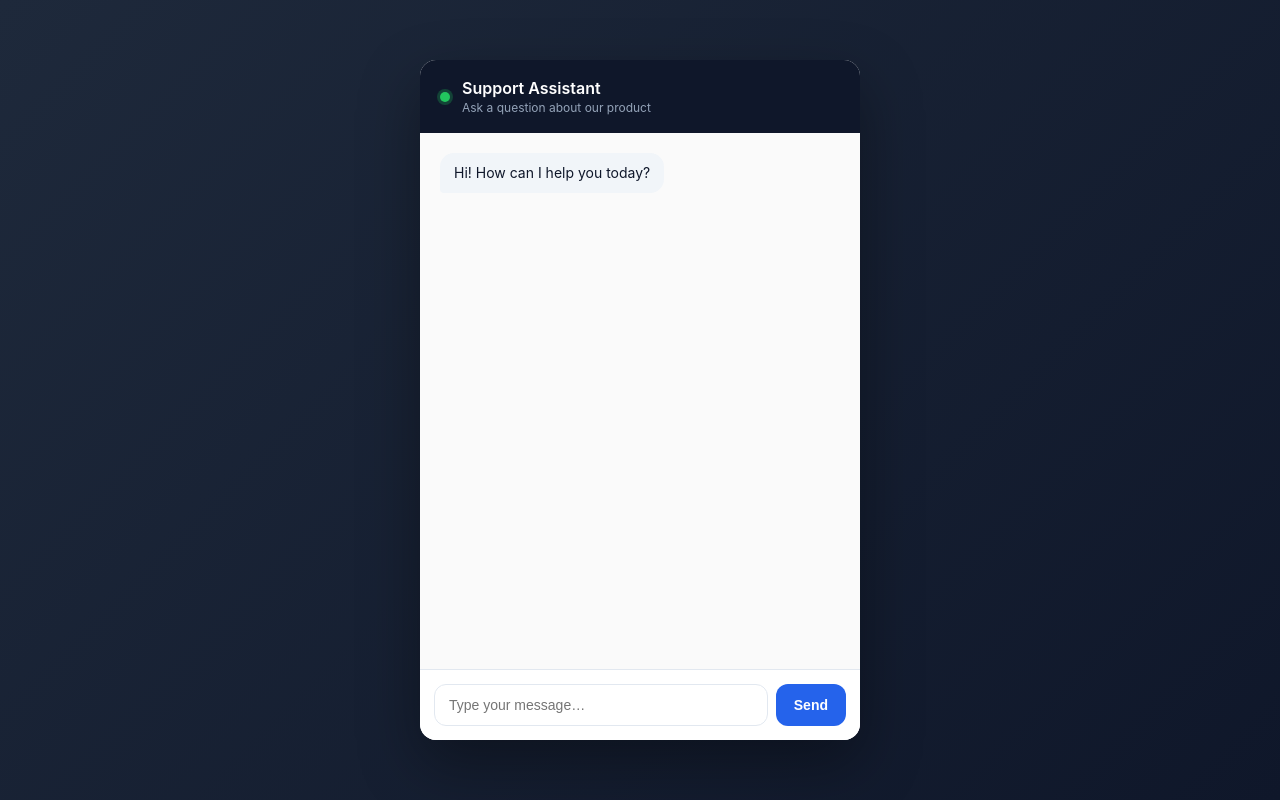
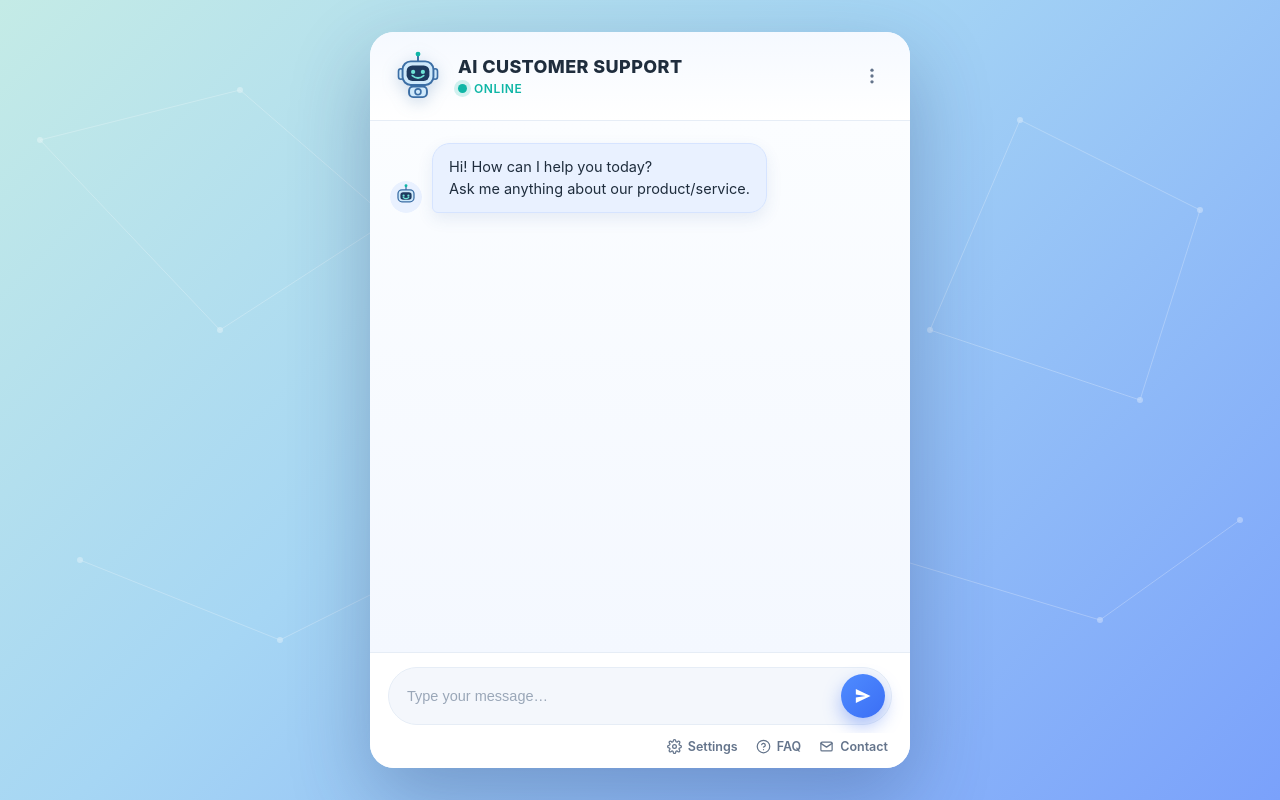
Before and after one commit to AmjadDev0/AI-Customer-Support-Chatbot-RAG, a website: page public/index.html in a window 1280 px wide. Drawn offline with Linux system fonts and the light colour scheme.

Commit message:
Redesign chat widget UI
- Gradient backdrop with subtle network texture and a robot-mascot header
- Online status, avatar + bubble message rows, refined typing + handoff button
- Pill composer with circular send button and Settings/FAQ/Contact footer
- Branded gradient customer avatar with a cleaner person silhouette

```diff
--- /dev/null
+++ b/public/css/styles.css
@@ -0,0 +1,292 @@
+:root {
+  --ink: #1f2d3d;
+  --muted: #64748b;
+  --accent: #0fb6a6;          /* teal — online + links */
+  --primary: #4f8cff;         /* blue — send button */
+  --primary-deep: #3b6ef5;
+  --card: #ffffff;
+  --bot-bubble: #e9f1ff;
+  --bot-bubble-edge: #d6e4ff;
+  --user-bubble: #ffffff;
+  --border: #e6edf6;
+  --radius: 24px;
+}
+
+* { box-sizing: border-box; }
+
+html, body { height: 100%; }
+
+body {
+  margin: 0;
+  min-height: 100vh;
+  display: flex;
+  align-items: center;
+  justify-content: center;
+  padding: 24px;
+  color: var(--ink);
+  font-family: -apple-system, BlinkMacSystemFont, "Segoe UI", Roboto, Helvetica, Arial, sans-serif;
+  background: linear-gradient(135deg, #c4ebe6 0%, #a6d6f4 42%, #7aa1fb 100%);
+  position: relative;
+  overflow: hidden;
+}
+
+/* Faint network / constellation texture behind the card. */
+.bg-net {
+  position: fixed;
+  inset: 0;
+  width: 100%;
+  height: 100%;
+  object-fit: cover;          /* mirrors the SVG's preserveAspectRatio slice */
+  pointer-events: none;
+  opacity: 0.5;
+  z-index: 0;
+}
+
+.widget {
+  position: relative;
+  z-index: 1;
+  width: 100%;
+  max-width: 540px;
+  height: min(760px, 92vh);
+  background: var(--card);
+  border-radius: var(--radius);
+  box-shadow: 0 30px 80px rgba(33, 56, 110, 0.32);
+  display: flex;
+  flex-direction: column;
+  overflow: hidden;
+}
+
+/* ---------- Header ---------- */
+header {
+  display: flex;
+  align-items: center;
+  gap: 14px;
+  padding: 18px 22px;
+  background: linear-gradient(180deg, #f5f9ff 0%, #ffffff 100%);
+  border-bottom: 1px solid var(--border);
+}
+.avatar-lg {
+  width: 52px;
+  height: 52px;
+  flex: 0 0 auto;
+  filter: drop-shadow(0 4px 8px rgba(59, 110, 165, 0.25));
+}
+header .titles { flex: 1; min-width: 0; }
+header h1 {
+  margin: 0;
+  font-size: 18px;
+  font-weight: 800;
+  letter-spacing: 0.4px;
+  text-transform: uppercase;
+  color: var(--ink);
+}
+.status {
+  display: inline-flex;
+  align-items: center;
+  gap: 7px;
+  margin-top: 3px;
+  font-size: 12px;
+  font-weight: 600;
+  letter-spacing: 0.6px;
+  text-transform: uppercase;
+  color: var(--accent);
+}
+.status .dot {
+  width: 9px;
+  height: 9px;
+  border-radius: 50%;
+  background: var(--accent);
+  box-shadow: 0 0 0 4px rgba(15, 182, 166, 0.18);
+}
+.menu {
+  flex: 0 0 auto;
+  border: none;
+  background: transparent;
+  color: var(--muted);
+  cursor: pointer;
+  padding: 6px;
+  border-radius: 8px;
+  line-height: 0;
+}
+.menu:hover { background: #eef3fb; }
+
+/* ---------- Messages ---------- */
+#messages {
+  flex: 1;
+  overflow-y: auto;
+  padding: 22px 20px;
+  display: flex;
+  flex-direction: column;
+  gap: 16px;
+  background: linear-gradient(180deg, #fbfdff 0%, #f4f8ff 100%);
+}
+#messages::-webkit-scrollbar { width: 8px; }
+#messages::-webkit-scrollbar-thumb {
+  background: #d6e2f2;
+  border-radius: 8px;
+}
+
+.row {
+  display: flex;
+  align-items: flex-end;
+  gap: 10px;
+  max-width: 100%;
+}
+.row.user { flex-direction: row-reverse; }
+
+.avatar-sm {
+  width: 32px;
+  height: 32px;
+  flex: 0 0 auto;
+  border-radius: 50%;
+}
+
+.bubble {
+  max-width: 78%;
+  padding: 12px 16px;
+  border-radius: 18px;
+  line-height: 1.5;
+  font-size: 14.5px;
+  white-space: pre-wrap;
+  word-wrap: break-word;
+  box-shadow: 0 6px 16px rgba(46, 86, 160, 0.10);
+  animation: pop 0.22s ease;
+}
+@keyframes pop {
+  from { opacity: 0; transform: translateY(6px) scale(0.98); }
+  to { opacity: 1; transform: translateY(0) scale(1); }
+}
+
+.row.bot .bubble {
+  background: var(--bot-bubble);
+  border: 1px solid var(--bot-bubble-edge);
+  color: var(--ink);
+  border-bottom-left-radius: 6px;
+}
+.row.user .bubble {
+  background: var(--user-bubble);
+  border: 1px solid var(--border);
+  color: var(--ink);
+  border-bottom-right-radius: 6px;
+}
+.row.error .bubble {
+  background: #fff1f1;
+  border: 1px solid #ffd5d5;
+  color: #b42318;
+}
+
+/* Typing indicator */
+.typing { display: inline-flex; gap: 5px; padding: 2px 0; }
+.typing span {
+  width: 7px; height: 7px; border-radius: 50%;
+  background: #9bb4d8;
+  animation: blink 1.2s infinite ease-in-out both;
+}
+.typing span:nth-child(2) { animation-delay: 0.2s; }
+.typing span:nth-child(3) { animation-delay: 0.4s; }
+@keyframes blink { 0%, 80%, 100% { opacity: 0.25; } 40% { opacity: 1; } }
+
+/* Handoff button */
+.handoff {
+  display: flex;
+  padding-left: 42px;       /* align under bot bubbles */
+}
+.handoff button {
+  border: none;
+  background: linear-gradient(135deg, #ffb648, #ff9a3d);
+  color: #fff;
+  font-weight: 700;
+  font-size: 13.5px;
+  padding: 11px 18px;
+  border-radius: 14px;
+  cursor: pointer;
+  display: inline-flex;
+  align-items: center;
+  gap: 8px;
+  box-shadow: 0 8px 18px rgba(255, 150, 60, 0.35);
+  transition: transform 0.12s ease, filter 0.15s ease;
+}
+.handoff button:hover { filter: brightness(1.04); transform: translateY(-1px); }
+
+/* ---------- Composer ---------- */
+.composer {
+  padding: 14px 18px 8px;
+  background: #ffffff;
+  border-top: 1px solid var(--border);
+}
+form {
+  display: flex;
+  align-items: center;
+  gap: 10px;
+  background: #f4f7fc;
+  border: 1px solid var(--border);
+  border-radius: 999px;
+  padding: 6px 6px 6px 18px;
+  transition: border-color 0.15s ease, box-shadow 0.15s ease;
+}
+form:focus-within {
+  border-color: var(--primary);
+  box-shadow: 0 0 0 4px rgba(79, 140, 255, 0.15);
+}
+#input {
+  flex: 1;
+  border: none;
+  background: transparent;
+  padding: 10px 0;
+  font-size: 14.5px;
+  color: var(--ink);
+  outline: none;
+}
+#input::placeholder { color: #9aa7b8; }
+#send {
+  flex: 0 0 auto;
+  width: 44px;
+  height: 44px;
+  border: none;
+  border-radius: 50%;
+  background: linear-gradient(135deg, var(--primary), var(--primary-deep));
+  color: #fff;
+  cursor: pointer;
+  display: inline-flex;
+  align-items: center;
+  justify-content: center;
+  box-shadow: 0 8px 18px rgba(59, 110, 245, 0.4);
+  transition: transform 0.12s ease, filter 0.15s ease;
+}
+#send:hover:not(:disabled) { filter: brightness(1.05); transform: translateY(-1px); }
+#send:disabled { opacity: 0.45; cursor: not-allowed; box-shadow: none; }
+
+/* ---------- Footer ---------- */
+.footer {
+  display: flex;
+  justify-content: flex-end;
+  gap: 18px;
+  padding: 6px 22px 14px;
+  background: #ffffff;
+}
+.footer a {
+  display: inline-flex;
+  align-items: center;
+  gap: 6px;
+  font-size: 12.5px;
+  font-weight: 600;
+  color: var(--muted);
+  text-decoration: none;
+  transition: color 0.15s ease;
+}
+.footer a:hover { color: var(--accent); }
+.footer-icon { width: 15px; height: 15px; flex: 0 0 auto; }
+
+/* Menu + send button icons */
+.menu-icon { width: 20px; height: 20px; display: block; }
+.send-icon { width: 20px; height: 20px; }
+
+@media (max-width: 560px) {
+  body { padding: 0; }
+  .widget { height: 100vh; max-width: none; border-radius: 0; }
+  .bubble { max-width: 82%; }
+}
+
+@media (prefers-reduced-motion: reduce) {
+  .bubble, #send, .handoff button, .typing span { animation: none !important; transition: none !important; }
+}
--- a/public/index.html
+++ b/public/index.html
@@ -3,254 +3,51 @@
 <head>
   <meta charset="UTF-8" />
   <meta name="viewport" content="width=device-width, initial-scale=1.0" />
-  <title>Support Assistant</title>
-  <style>
-    :root {
-      --bg: #0f172a;
-      --panel: #ffffff;
-      --user: #2563eb;
-      --bot: #f1f5f9;
-      --bot-text: #0f172a;
-      --muted: #64748b;
-      --border: #e2e8f0;
-      --accent: #f59e0b;
-      --radius: 16px;
-    }
-    * { box-sizing: border-box; }
-    body {
-      margin: 0;
-      min-height: 100vh;
-      display: flex;
-      align-items: center;
-      justify-content: center;
-      background: linear-gradient(135deg, #1e293b, #0f172a);
-      font-family: -apple-system, BlinkMacSystemFont, "Segoe UI", Roboto, Helvetica, Arial, sans-serif;
-      color: var(--bot-text);
-      padding: 16px;
-    }
-    .widget {
-      width: 100%;
-      max-width: 440px;
-      height: min(680px, 90vh);
-      background: var(--panel);
-      border-radius: var(--radius);
-      box-shadow: 0 24px 60px rgba(0, 0, 0, 0.35);
-      display: flex;
-      flex-direction: column;
-      overflow: hidden;
-    }
-    header {
-      padding: 18px 20px;
-      background: var(--bg);
-      color: #fff;
-      display: flex;
-      align-items: center;
-      gap: 12px;
-    }
-    header .dot {
-      width: 10px;
-      height: 10px;
-      border-radius: 50%;
-      background: #22c55e;
-      box-shadow: 0 0 0 3px rgba(34, 197, 94, 0.25);
-    }
-    header h1 { font-size: 16px; margin: 0; font-weight: 600; }
-    header p { margin: 2px 0 0; font-size: 12px; color: #94a3b8; }
-    #messages {
-      flex: 1;
-      overflow-y: auto;
-      padding: 20px;
-      display: flex;
-      flex-direction: column;
-      gap: 12px;
-      background: #fafafa;
-    }
-    .msg {
-      max-width: 82%;
-      padding: 10px 14px;
-      border-radius: 14px;
-      line-height: 1.45;
-      font-size: 14px;
-      white-space: pre-wrap;
-      word-wrap: break-word;
-      animation: fade 0.2s ease;
-    }
-    @keyframes fade {
-      from { opacity: 0; transform: translateY(4px); }
-      to { opacity: 1; transform: translateY(0); }
-    }
-    .msg.user {
-      align-self: flex-end;
-      background: var(--user);
-      color: #fff;
-      border-bottom-right-radius: 4px;
-    }
-    .msg.bot {
-      align-self: flex-start;
-      background: var(--bot);
-      color: var(--bot-text);
-      border-bottom-left-radius: 4px;
-    }
-    .msg.error { background: #fee2e2; color: #991b1b; }
-    .typing { display: inline-flex; gap: 4px; }
-    .typing span {
-      width: 6px; height: 6px; border-radius: 50%;
-      background: var(--muted);
-      animation: blink 1.2s infinite ease-in-out both;
-    }
-    .typing span:nth-child(2) { animation-delay: 0.2s; }
-    .typing span:nth-child(3) { animation-delay: 0.4s; }
-    @keyframes blink { 0%, 80%, 100% { opacity: 0.2; } 40% { opacity: 1; } }
-    .handoff {
-      align-self: flex-start;
-      max-width: 82%;
-    }
-    .handoff button {
-      border: none;
-      background: var(--accent);
-      color: #fff;
-      font-weight: 600;
-      font-size: 13px;
-      padding: 10px 16px;
-      border-radius: 12px;
-      cursor: pointer;
-      display: inline-flex;
-      align-items: center;
-      gap: 8px;
-      transition: filter 0.15s ease;
-    }
-    .handoff button:hover { filter: brightness(1.05); }
-    form {
-      display: flex;
-      gap: 8px;
-      padding: 14px;
-      border-top: 1px solid var(--border);
-      background: #fff;
-    }
-    #input {
-      flex: 1;
-      border: 1px solid var(--border);
-      border-radius: 12px;
-      padding: 12px 14px;
-      font-size: 14px;
-      outline: none;
-      transition: border-color 0.15s ease;
-    }
-    #input:focus { border-color: var(--user); }
-    #send {
-      border: none;
-      background: var(--user);
-      color: #fff;
-      border-radius: 12px;
-      padding: 0 18px;
-      font-size: 14px;
-      font-weight: 600;
-      cursor: pointer;
-    }
-    #send:disabled { opacity: 0.5; cursor: not-allowed; }
-  </style>
+  <title>AI Customer Support</title>
+  <link rel="stylesheet" href="css/styles.css" />
 </head>
 <body>
+  <img class="bg-net" src="assets/bg-net.svg" aria-hidden="true" />
+
   <div class="widget">
     <header>
-      <span class="dot"></span>
-      <div>
-        <h1>Support Assistant</h1>
-        <p>Ask a question about our product</p>
+      <img class="avatar-lg" src="assets/mascot.svg" aria-hidden="true" />
+      <div class="titles">
+        <h1>AI Customer Support</h1>
+        <span class="status"><span class="dot"></span>Online</span>
       </div>
+      <button class="menu" type="button" aria-label="Menu" title="Menu">
+        <img class="menu-icon" src="assets/icons/menu.svg" />
+      </button>
     </header>
 
-    <div id="messages"></div>
+    <div id="messages" role="log" aria-live="polite" aria-label="Conversation"></div>
 
-    <form id="form" autocomplete="off">
-      <input id="input" type="text" placeholder="Type your message…" required />
-      <button id="send" type="submit">Send</button>
-    </form>
+    <div class="composer">
+      <form id="form" autocomplete="off">
+        <input id="input" type="text" placeholder="Type your message…" aria-label="Message" required />
+        <button id="send" type="submit" aria-label="Send message">
+          <img class="send-icon" src="assets/icons/send.svg" />
+        </button>
+      </form>
+    </div>
+
+    <nav class="footer" aria-label="Support links">
+      <a href="#" id="settings-link">
+        <img class="footer-icon" src="assets/icons/settings.svg" />
+        Settings
+      </a>
+      <a href="#" id="faq-link">
+        <img class="footer-icon" src="assets/icons/faq.svg" />
+        FAQ
+      </a>
+      <a href="#" id="contact-link">
+        <img class="footer-icon" src="assets/icons/contact.svg" />
+        Contact
+      </a>
+    </nav>
   </div>
 
-  <script>
-    const messagesEl = document.getElementById('messages');
-    const form = document.getElementById('form');
-    const input = document.getElementById('input');
-    const sendBtn = document.getElementById('send');
-
-    // Update this to a real contact channel for your support team.
-    const SUPPORT_URL = 'mailto:support@example.com';
-
-    function addMessage(text, role) {
-      const el = document.createElement('div');
-      el.className = `msg ${role}`;
-      el.textContent = text;
-      messagesEl.appendChild(el);
-      scrollToBottom();
-      return el;
-    }
-
-    function addHandoffButton() {
-      const wrap = document.createElement('div');
-      wrap.className = 'handoff';
-      const btn = document.createElement('button');
-      btn.type = 'button';
-      btn.innerHTML = '🙋 Contact human support';
-      btn.addEventListener('click', () => { window.location.href = SUPPORT_URL; });
-      wrap.appendChild(btn);
-      messagesEl.appendChild(wrap);
-      scrollToBottom();
-    }
-
-    function showTyping() {
-      const el = document.createElement('div');
-      el.className = 'msg bot';
-      el.innerHTML = '<span class="typing"><span></span><span></span><span></span></span>';
-      messagesEl.appendChild(el);
-      scrollToBottom();
-      return el;
-    }
-
-    function scrollToBottom() {
-      messagesEl.scrollTop = messagesEl.scrollHeight;
-    }
-
-    async function sendMessage(message) {
-      const typingEl = showTyping();
-      try {
-        const res = await fetch('/chat', {
-          method: 'POST',
-          headers: { 'Content-Type': 'application/json' },
-          body: JSON.stringify({ message }),
-        });
-        const data = await res.json();
-        typingEl.remove();
-
-        if (!res.ok) {
-          addMessage(data.error || 'Something went wrong.', 'error');
-          return;
-        }
-
-        addMessage(data.answer, 'bot');
-        if (data.handoff) addHandoffButton();
-      } catch (err) {
-        typingEl.remove();
-        addMessage('Network error — please try again.', 'error');
-      }
-    }
-
-    form.addEventListener('submit', async (e) => {
-      e.preventDefault();
-      const message = input.value.trim();
-      if (!message) return;
-
-      addMessage(message, 'user');
-      input.value = '';
-      input.focus();
-      sendBtn.disabled = true;
-
-      await sendMessage(message);
-      sendBtn.disabled = false;
-    });
-
-    // Greeting
-    addMessage('Hi! How can I help you today?', 'bot');
-  </script>
+  <script src="js/chat.js"></script>
 </body>
 </html>
--- /dev/null
+++ b/public/js/chat.js
@@ -0,0 +1,107 @@
+const messagesEl = document.getElementById('messages');
+const form = document.getElementById('form');
+const input = document.getElementById('input');
+const sendBtn = document.getElementById('send');
+
+// Update this to a real contact channel for your support team.
+const SUPPORT_URL = 'mailto:support@example.com';
+
+// Small avatars reused per message.
+const BOT_AVATAR = '<img class="avatar-sm" src="assets/bot-avatar.svg" alt="" />';
+const USER_AVATAR = '<img class="avatar-sm" src="assets/user-avatar.svg" alt="" />';
+
+function makeRow(role) {
+  const row = document.createElement('div');
+  row.className = `row ${role}`;
+  if (role === 'user') {
+    row.innerHTML = USER_AVATAR;
+  } else {
+    row.innerHTML = BOT_AVATAR; // bot + error both get the bot avatar
+  }
+  return row;
+}
+
+function addMessage(text, role) {
+  const row = makeRow(role);
+  const bubble = document.createElement('div');
+  bubble.className = 'bubble';
+  bubble.textContent = text;
+  row.appendChild(bubble);
+  messagesEl.appendChild(row);
+  scrollToBottom();
+  return row;
+}
+
+function addHandoffButton() {
+  const wrap = document.createElement('div');
+  wrap.className = 'handoff';
+  const btn = document.createElement('button');
+  btn.type = 'button';
+  btn.innerHTML = '🙋 Contact human support';
+  btn.addEventListener('click', () => { window.location.href = SUPPORT_URL; });
+  wrap.appendChild(btn);
+  messagesEl.appendChild(wrap);
+  scrollToBottom();
+}
+
+function showTyping() {
+  const row = makeRow('bot');
+  const bubble = document.createElement('div');
+  bubble.className = 'bubble';
+  bubble.innerHTML = '<span class="typing"><span></span><span></span><span></span></span>';
+  row.appendChild(bubble);
+  messagesEl.appendChild(row);
+  scrollToBottom();
+  return row;
+}
+
+function scrollToBottom() {
+  messagesEl.scrollTop = messagesEl.scrollHeight;
+}
+
+async function sendMessage(message) {
+  const typingEl = showTyping();
+  try {
+    const res = await fetch('/chat', {
+      method: 'POST',
+      headers: { 'Content-Type': 'application/json' },
+      body: JSON.stringify({ message }),
+    });
+    const data = await res.json();
+    typingEl.remove();
+
+    if (!res.ok) {
+      addMessage(data.error || 'Something went wrong.', 'error');
+      return;
+    }
+
+    addMessage(data.answer, 'bot');
+    if (data.handoff) addHandoffButton();
+  } catch (err) {
+    typingEl.remove();
+    addMessage('Network error — please try again.', 'error');
+  }
+}
+
+form.addEventListener('submit', async (e) => {
+  e.preventDefault();
+  const message = input.value.trim();
+  if (!message) return;
+
+  addMessage(message, 'user');
+  input.value = '';
+  input.focus();
+  sendBtn.disabled = true;
+
+  await sendMessage(message);
+  sendBtn.disabled = false;
+});
+
+// Footer: wire Contact to the support channel; Settings/FAQ are demo links.
+document.getElementById('contact-link').addEventListener('click', (e) => {
+  e.preventDefault();
+  window.location.href = SUPPORT_URL;
+});
+
+// Greeting
+addMessage('Hi! How can I help you today?\nAsk me anything about our product/service.', 'bot');
```
Also changed, not shown: public/assets/bg-net.svg (added), public/assets/bot-avatar.svg (added), public/assets/icons/contact.svg (added), public/assets/icons/faq.svg (added), public/assets/icons/menu.svg (added), public/assets/icons/send.svg (added), public/assets/icons/settings.svg (added), public/assets/mascot.svg (added), public/assets/user-avatar.svg (added).
